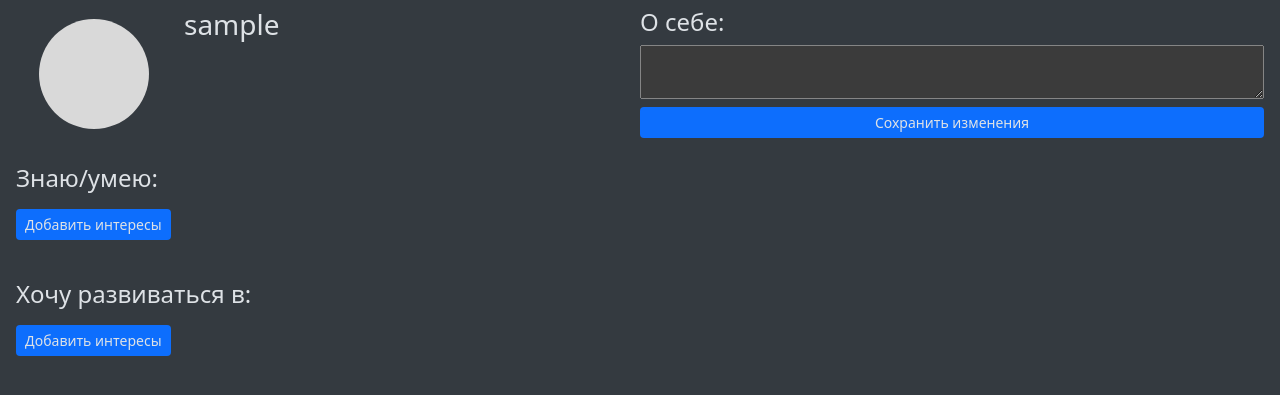
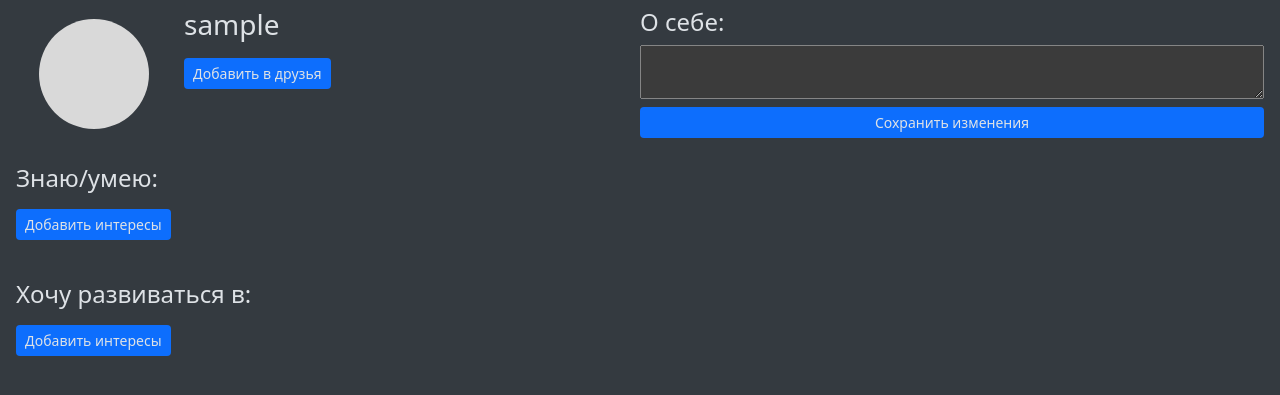
Before and after one commit to rdinit/itam.hack_2023, a Flask app: a page that uses project/templates/profile.html in a window 1280 px wide. Shown: the part 58-453 px from the top of the page. Run offline with Flask 3, Linux system fonts and the light colour scheme; the visitor is signed in with stand-in values (Sample User, id 1); data comes from the database, SQL or seed files in the repository; data that the repository does not hold is empty.

Commit message:
add_friend

```diff
--- a/project/templates/profile.html
+++ b/project/templates/profile.html
@@ -10,6 +10,7 @@
          </div>
          <div class="col-7 w-50">
             <h3>{{ user.username }}</h3>
+            <button class="btn btn-sm bg-primary mt-2" onclick=add_friend()>Добавить в друзья</button>
          </div>
       </div>
    </div>
```
